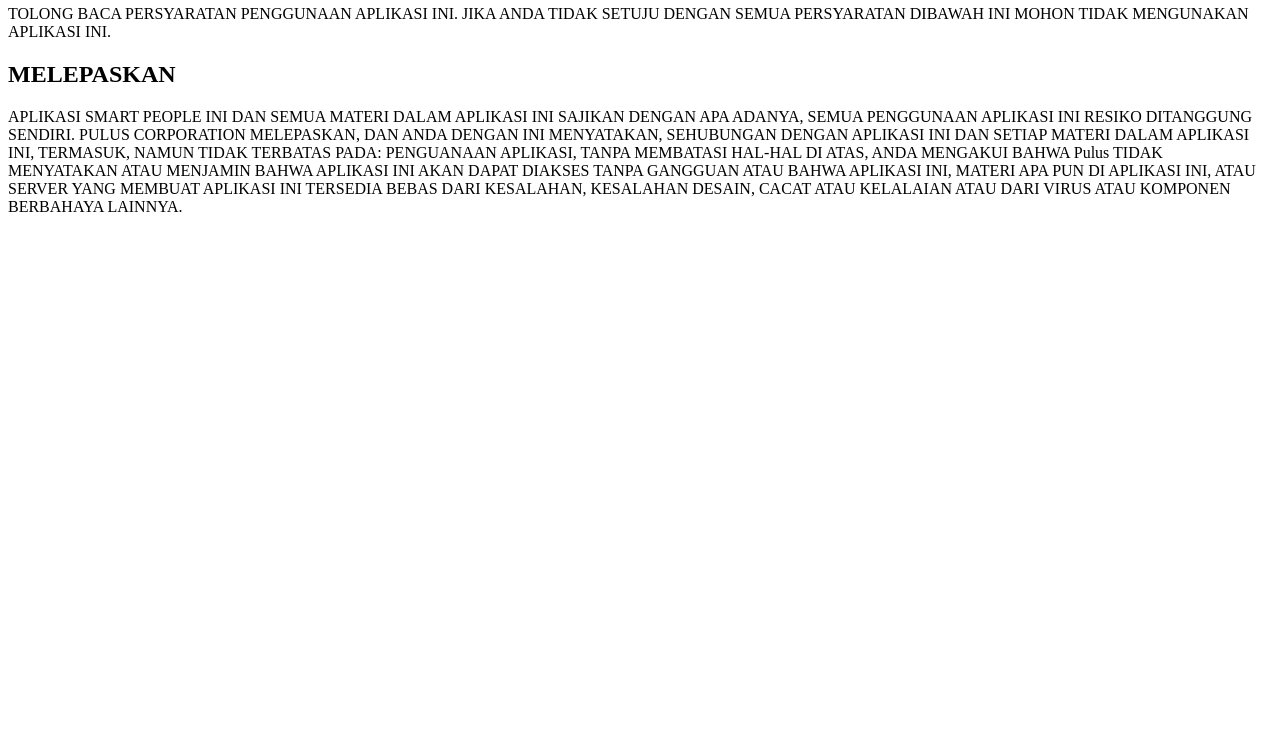
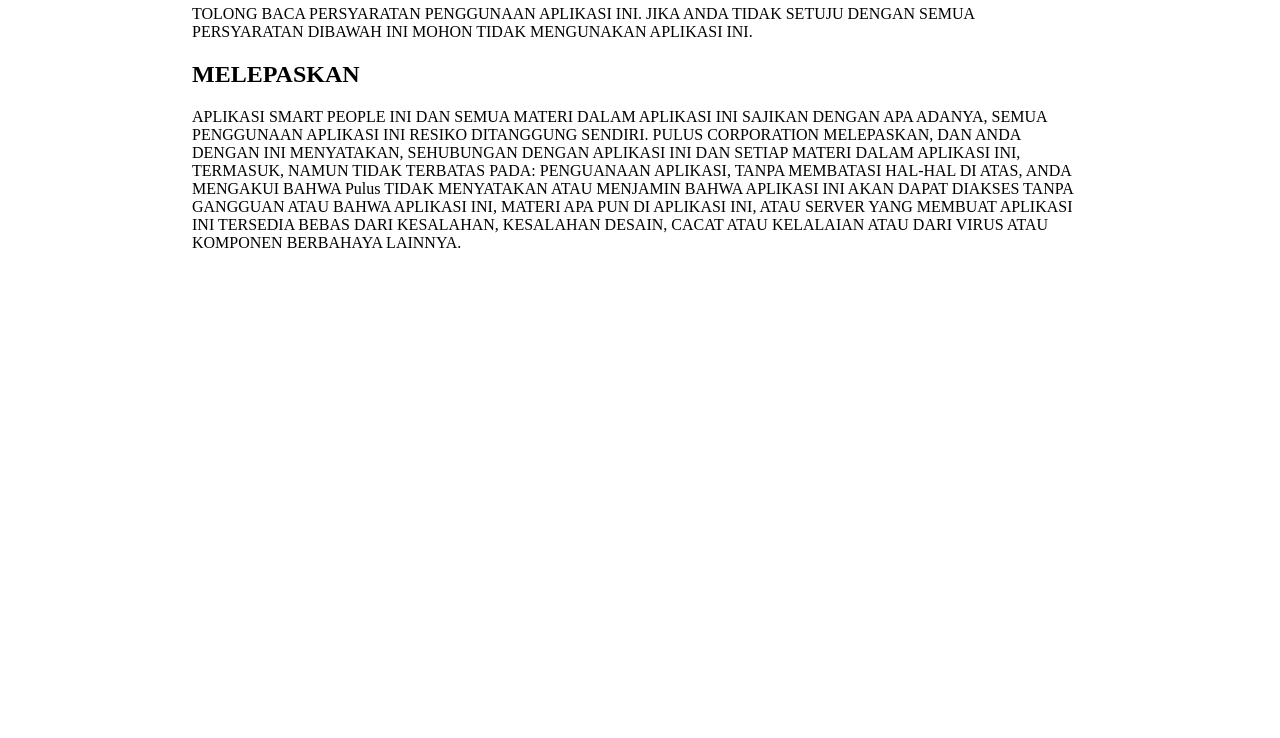
Before and after one commit to rzlahd/Quiz, a plain HTML site: page index.html in a window 1280 px wide. Shown: the part 62-800 px from the top of the page. Drawn offline with Linux system fonts and the light colour scheme.

Commit message:
Update index.html

```diff
--- a/index.html
+++ b/index.html
@@ -3,6 +3,12 @@
 <head>
 	<title>Syarat Pengunaan Aplikasi Smart People</title>
 </head>
+<style type="text/css">
+body {
+	width: 70%;
+	margin-left: 15%;
+}
+</style>
 <body>
 <h2>Syarat Pengunaan Aplikasi Smart People</h2>
 
```
